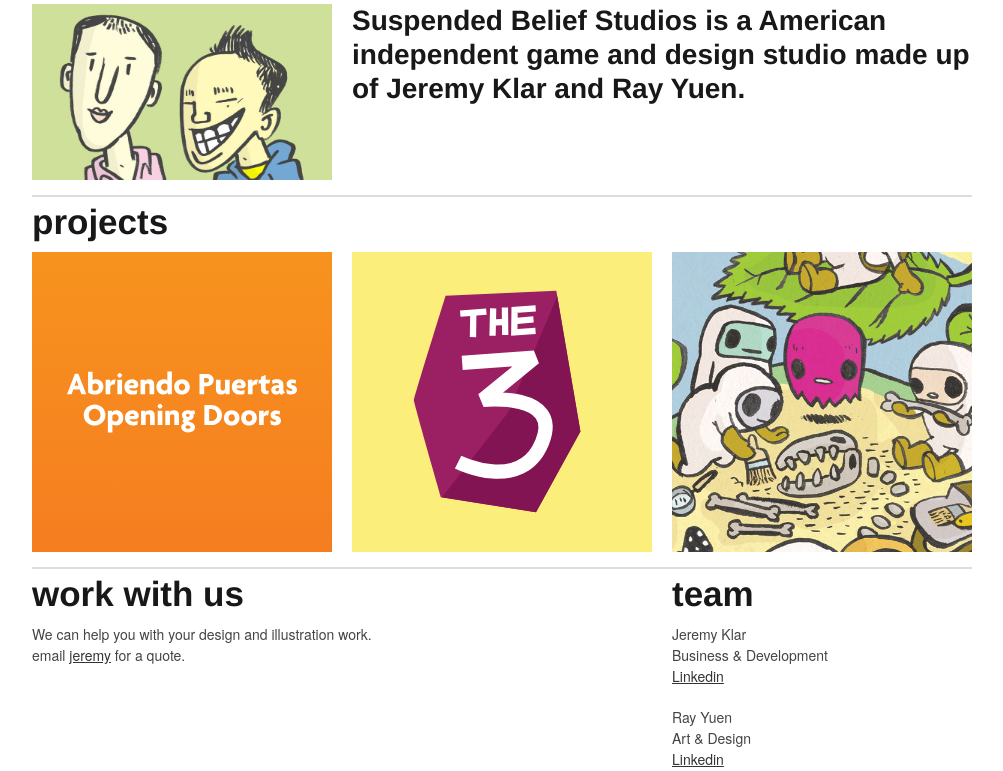
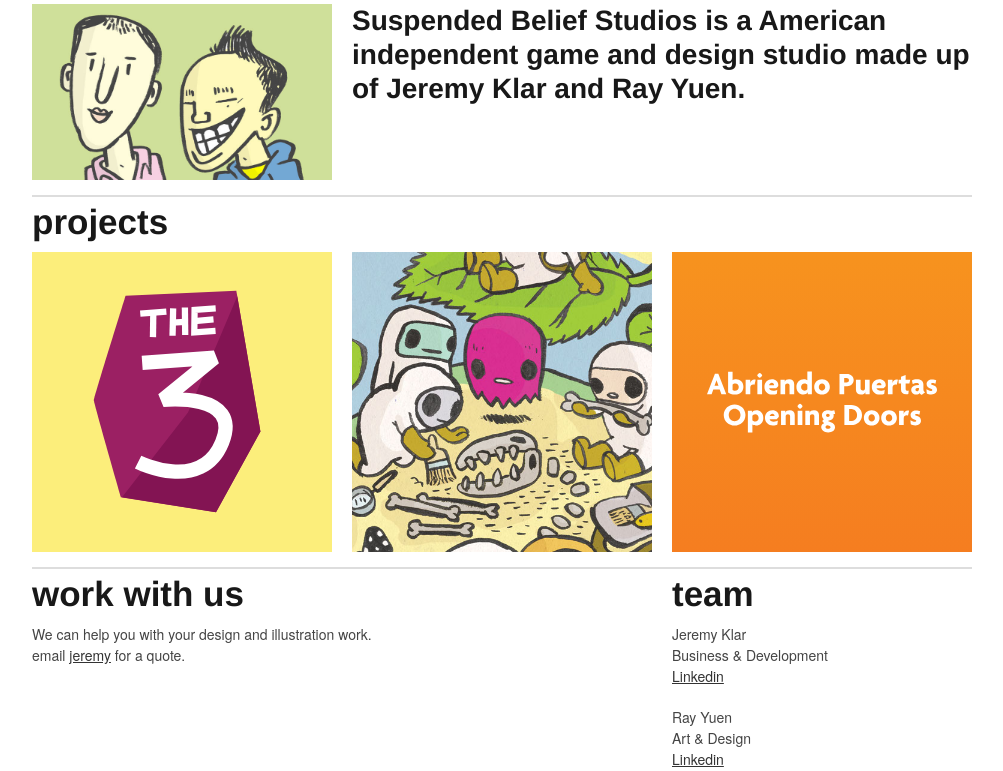
Before and after one commit to raystation/sb-studios, a PHP site: page / in a window 1280 px wide. Shown: the part 421-1192 px from the top of the page, without its empty margins (138-1141 px from the left). Run offline with PHP 8.4, Linux system fonts and the light colour scheme.

Commit message:
made simple root relative links

```diff
--- a/inc/header.php
+++ b/header.php
@@ -18,10 +18,10 @@
 
 	<!-- CSS
   ================================================== -->
-	<link rel="stylesheet" href="/css/base.css">
-	<link rel="stylesheet" href="/css/skeleton.css">
-	<link rel="stylesheet" href="/css/layout.css">
-	<link rel="stylesheet" href="/css/style.css">
+	<link rel="stylesheet" href="css/base.css">
+	<link rel="stylesheet" href="css/skeleton.css">
+	<link rel="stylesheet" href="css/layout.css">
+	<link rel="stylesheet" href="css/style.css">
 
 	<script src="http://code.jquery.com/jquery-latest.js" type="text/javascript"></script>
 	<script src="js/smoothScroll.js" type="text/javascript"></script>
@@ -32,10 +32,10 @@
 
 	<!-- Favicons
 	================================================== -->
-	<link rel="shortcut icon" href="/img/favicon.ico">
-	<link rel="apple-touch-icon" href="/img/apple-touch-icon.png">
-	<link rel="apple-touch-icon" sizes="72x72" href="/img/apple-touch-icon-72x72.png">
-	<link rel="apple-touch-icon" sizes="114x114" href="/img/apple-touch-icon-114x114.png">
+	<link rel="shortcut icon" href="img/favicon.ico">
+	<link rel="apple-touch-icon" href="img/apple-touch-icon.png">
+	<link rel="apple-touch-icon" sizes="72x72" href="img/apple-touch-icon-72x72.png">
+	<link rel="apple-touch-icon" sizes="114x114" href="img/apple-touch-icon-114x114.png">
 
 </head>
 <body>
@@ -43,7 +43,7 @@
 	<!--header-->
 	<div class="container add-bottom">
 		<div class="sixteen columns center logocontainer">
-			<a href="<?php echo $homelink ;?>"><img src="/img/sb_logo.png" class="scale-with-grid"/></a>
+			<a href="<?php echo $homelink ;?>"><img src="img/sb_logo.png" class="scale-with-grid"/></a>
 			<hr class="half-bottom">
 			<!-- <p class="half-bottom"><a href="projects.html">projects</a> | services | <a href="us.html">about us</a> | news</p> -->
 
--- a/index.php
+++ b/index.php
@@ -1,7 +1,7 @@
 <?php
 	$title = "Suspended Belief Studios";
 	$homelink = "index.php";
-	include('inc/header.php') ;?>
+	include('header.php') ;?>
 
 	<div class="container">
 
@@ -17,9 +17,10 @@
 			<h2>projects</h2>
 		</div>
 
-		<div class="one-third column"><img class="scale-with-grid" src="img/ap-thumb.svg"></div>
-		<div class="one-third column"><a href="#"><img class="scale-with-grid" src="img/the3-thumb.svg"></a></div>
+		<div class="one-third column"><img class="scale-with-grid" src="img/the3-thumb.svg"></div>
+		<!-- <div class="one-third column"><a href="#"><img class="scale-with-grid" src="img/the3-thumb.svg"></a></div> -->
 		<div class="one-third column"><img class="scale-with-grid" src="img/indigi-thumb.jpg"></div>
+		<div class="one-third column"><a href="http://www.ap-od.org/"><img class="scale-with-grid" src="img/ap-thumb.svg"></a></div>
 
 		<div class="sixteen columns">
 			<hr>
@@ -49,4 +50,4 @@
 
 	</div>
 
-<?php include('inc/footer.php') ;?>
+<?php include('footer.php') ;?>
--- a/the3/index.php
+++ b/the3/index.php
@@ -1,7 +1,7 @@
 <?php
 	$title = "The3";
-	$homelink = "/index.php";
-	include('/inc/header.php') ;?>
+	$homelink = "../index.php";
+	include('../inc/header.php') ;?>
 	<div class="container">
 
 		<!-- <div class="sixteen columns blurb add-bottom">
```
Also changed, not shown: footer.php (renamed from inc/footer.php).
